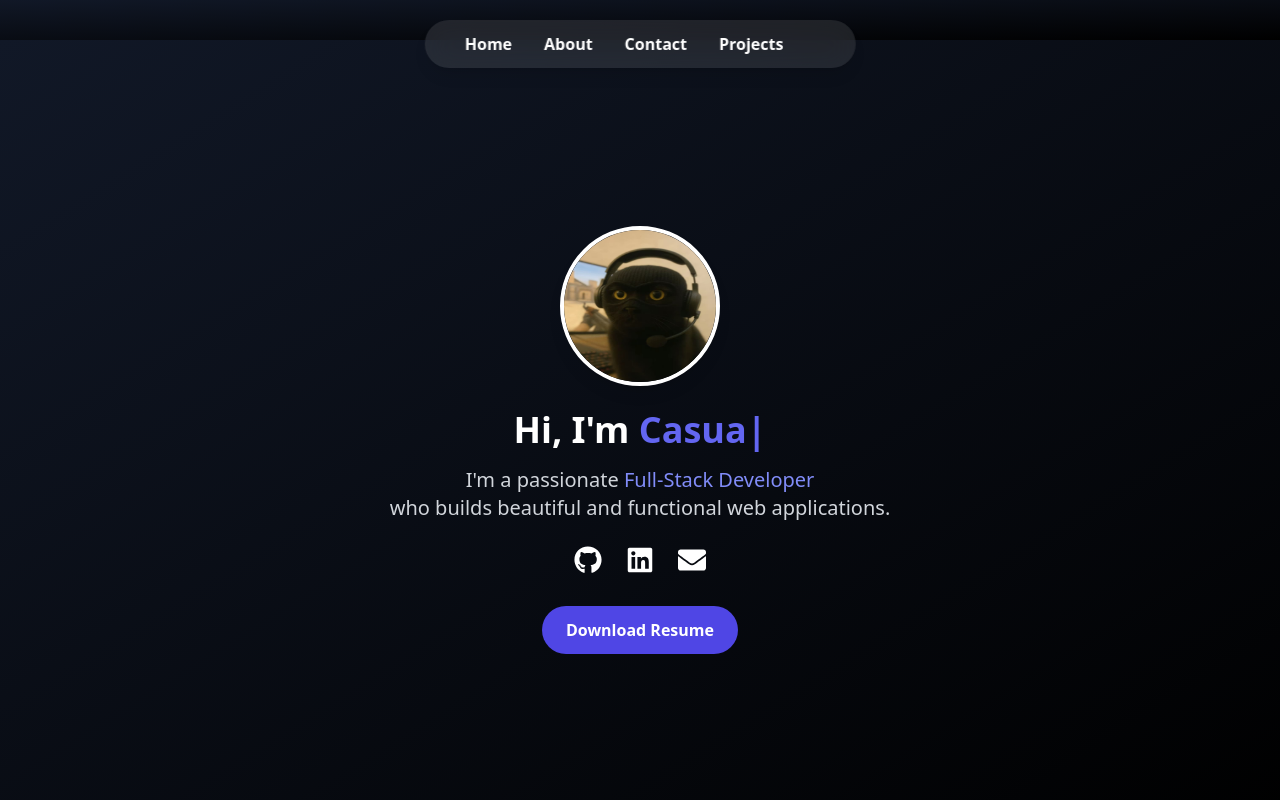
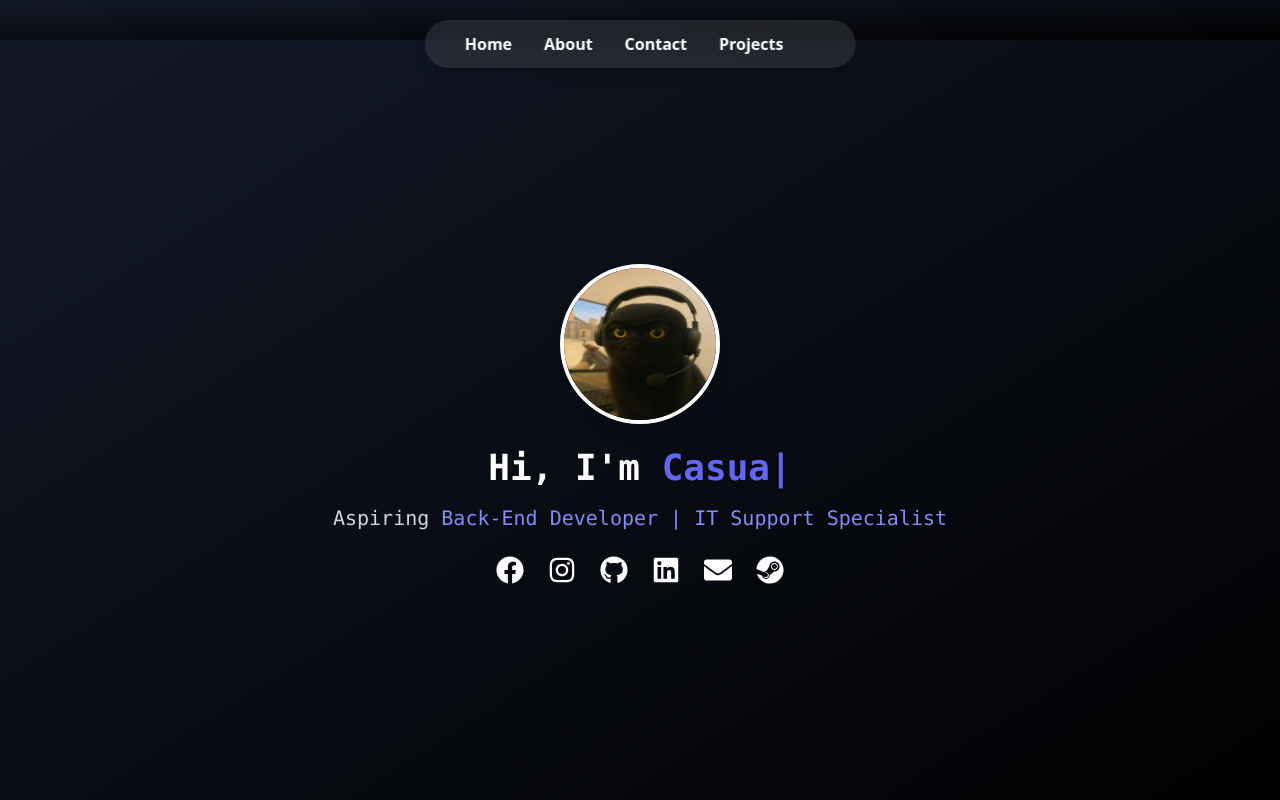
Before and after one commit to miracl3-dreams/my-portfolio, a React (Vite) app: page / in a window 1280 px wide. Shown: the top 800 px of the page. Built offline with nearby package versions, Linux system fonts and the light colour scheme.

Commit message:
feat: adding animation in text

```diff
--- a/src/pages/Home.jsx
+++ b/src/pages/Home.jsx
@@ -1,7 +1,13 @@
 import React from "react";
-import { FaGithub, FaLinkedin, FaEnvelope } from "react-icons/fa";
+import {
+  FaFacebook,
+  FaInstagram,
+  FaGithub,
+  FaLinkedin,
+  FaEnvelope,
+  FaSteam,
+} from "react-icons/fa";
 import CatImage from "@/assets/images/Cat.png";
-import ResumePdf from "@/assets/documents/resume.pdf";
 import AnimatedText from "@/components/AnimatedText";
 
 const Home = () => {
@@ -17,27 +23,45 @@ const Home = () => {
             style={{ animationDelay: "0.2s" }}
           />
           <h1
-            className="text-4xl md:text-4xl font-extrabold mb-4 animate-fadeUp"
+            className="text-4xl md:text-4xl font-extrabold mb-4 animate-fadeUp font-mono"
             style={{ animationDelay: "0.4s", animationFillMode: "forwards" }}
           >
             Hi, I'm{" "}
             <span className="text-indigo-500">
-              <AnimatedText texts={["Danielle Ledesma Lunas", "Casual Dota Player"]} />
+              <AnimatedText
+                texts={["Danielle Ledesma Lunas", "Casual Dota Player"]}
+              />
             </span>
           </h1>
           <p
-            className="text-lg md:text-xl text-gray-300 mb-6 animate-fadeUp"
+            className="text-lg md:text-xl text-gray-300 mb-6 animate-fadeUp font-mono"
             style={{ animationDelay: "0.6s", animationFillMode: "forwards" }}
           >
-            I'm a passionate{" "}
-            <span className="text-indigo-400">Full-Stack Developer</span>
-            <br />
-            who builds beautiful and functional web applications.
+            Aspiring{" "}
+            <span className="text-indigo-400">
+              Back-End Developer | IT Support Specialist
+            </span>
           </p>
           <div
-            className="flex justify-center space-x-6 mb-8 animate-fadeUp"
+            className="flex justify-center space-x-6 mb-8 animate-fadeUp font-mono"
             style={{ animationDelay: "0.8s", animationFillMode: "forwards" }}
           >
+            <a
+              href="https://www.facebook.com/mnemosynedan.06"
+              target="_blank"
+              rel="noopener noreferrer"
+              className="text-white hover:text-indigo-400 transition"
+            >
+              <FaFacebook size={28} />
+            </a>
+            <a
+              href="https://www.instagram.com/miracl3_dreams/"
+              target="_blank"
+              rel="noopener noreferrer"
+              className="text-white hover:text-indigo-400 transition"
+            >
+              <FaInstagram size={28} />
+            </a>
             <a
               href="https://github.com/miracl3-dreams"
               target="_blank"
@@ -60,15 +84,15 @@ const Home = () => {
             >
               <FaEnvelope size={28} />
             </a>
+            <a
+              href="https://steamcommunity.com/id/mnemosynedan06/"
+              target="_blank"
+              rel="noopener noreferrer"
+              className="text-white hover:text-indigo-400 transition"
+            >
+              <FaSteam size={28} />
+            </a>
           </div>
-          <a
-            href={ResumePdf}
-            download="Danielle_Lunas_Resume.pdf"
-            className="inline-block bg-indigo-600 hover:bg-indigo-700 text-white font-semibold py-3 px-6 rounded-full transition animate-fadeUp"
-            style={{ animationDelay: "1s", animationFillMode: "forwards" }}
-          >
-            Download Resume
-          </a>
         </div>
       </section>
     </>
```
